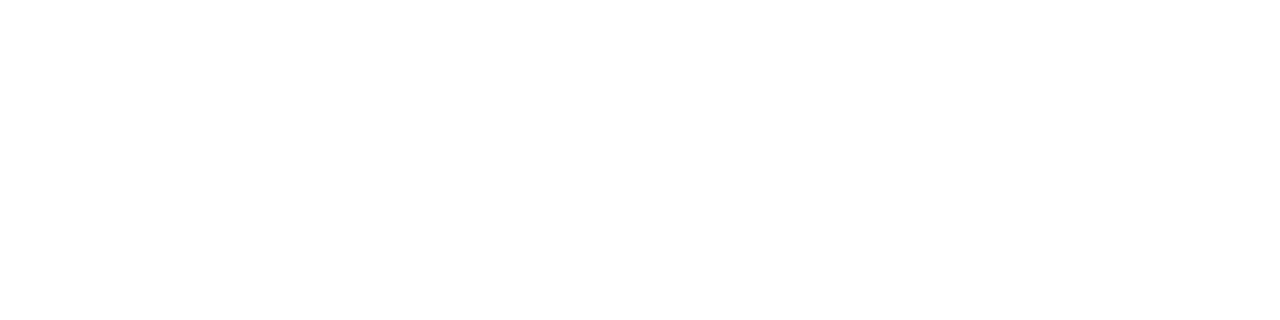
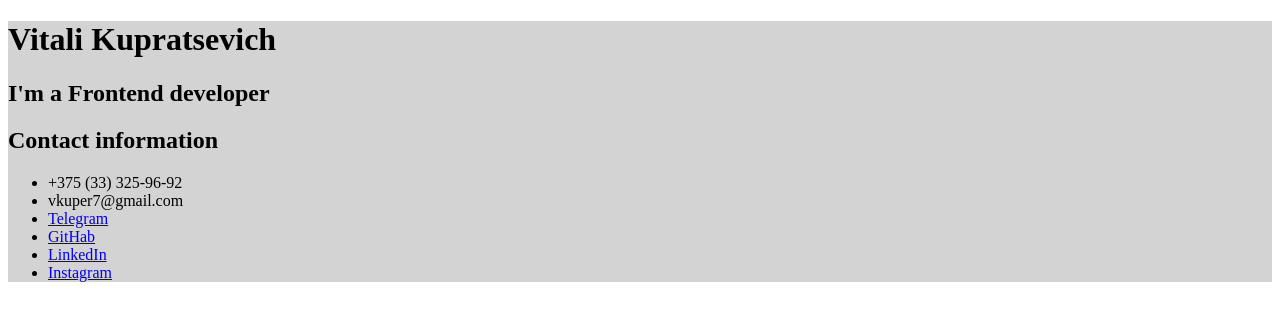
Before and after one commit to vkuper77/rsschool-cv, a plain HTML site: page index.html in a window 1280 px wide. Drawn offline with Linux system fonts and the light colour scheme.

Commit message:
feat: add index.html and style.css

```diff
--- a/index.html
+++ b/index.html
@@ -5,8 +5,21 @@
     <meta http-equiv="X-UA-Compatible" content="IE=edge">
     <meta name="viewport" content="width=device-width, initial-scale=1.0">
     <title>CV</title>
+    <link rel="stylesheet" href="style.css">
 </head>
 <body>
-
+    <div class="container">
+        <h1>Vitali Kupratsevich</h1>
+        <h2>I'm a Frontend developer</h2>
+        <h2>Contact information</h2>
+        <ul>
+            <li>+375 (33) 325-96-92</li>
+            <li>vkuper7@gmail.com </li>
+            <li><a href="https://t.me/v_kuper">Telegram</a> </li>
+            <li><a href="https://github.com/vkuper77">GitHab</a> </li>
+            <li><a href="https://www.linkedin.com/in/vitali-kupratsevich-9103b01b8/">LinkedIn</a> </li>
+            <li><a href="https://www.instagram.com/vitali_kupratsevich/">Instagram</a> </li>
+        </li>
+    </div>
 </body>
 </html>
--- a/style.css
+++ b/style.css
@@ -0,0 +1,4 @@
+.container {
+    flex: 1;
+    background: lightgray;
+}
```
Also changed, not shown: 1 other file.
